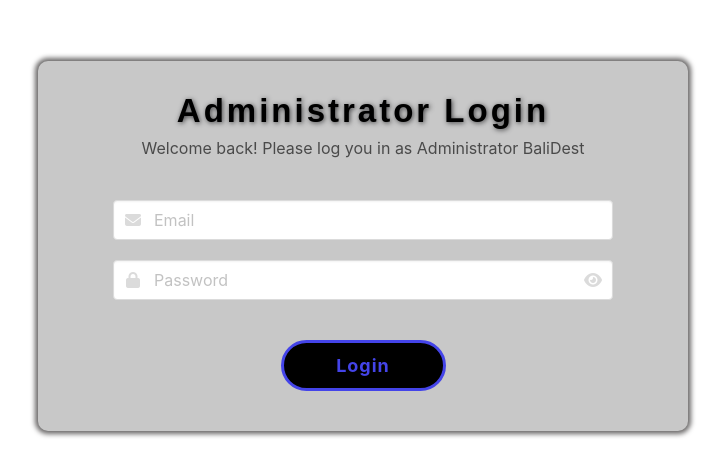
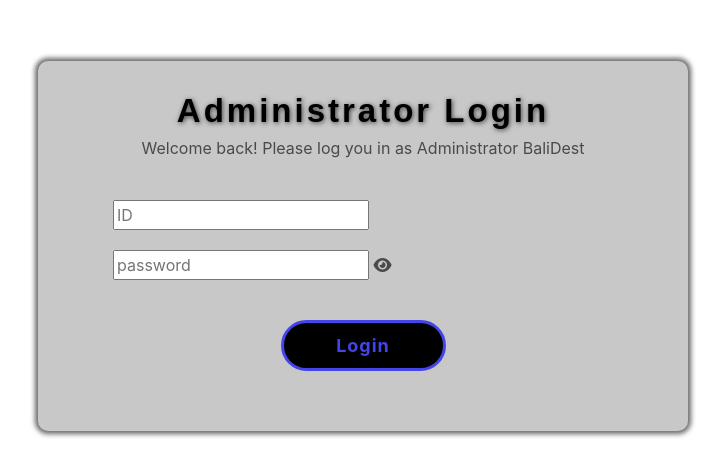
Before and after one commit to larrras/BaliDest, a Flask app: template templates/loginadmin.html in a window 1280 px wide. Shown: the part 154-630 px from the top of the page, without its empty margins (277-1002 px from the left). Run offline with Flask 3, Linux system fonts and the light colour scheme; the template is opened without the code that fills it, so the values that code supplies are empty.

Commit message:
mengubah login admin

```diff
--- a/app.py
+++ b/app.py
@@ -3,7 +3,7 @@
 # from os.path import join, dirname
 # from dotenv import load_dotenv
 
-from flask import Flask, render_template, request, jsonify, redirect
+from flask import Flask, render_template, request, jsonify, redirect,url_for
 from pymongo import MongoClient
 import requests
 import jwt
@@ -60,7 +60,7 @@ def api_login():
     if result is not None:
         payload = {
             'id' : id_receive,
-            'exp': datetime.utcnow() + timedelta(seconds=5)
+            'exp': datetime.utcnow() + timedelta(seconds=60)
         }
         token = jwt.encode(payload,SECRET_KEY,algorithm='HS256')
         return jsonify({'result':'success','token':token})
@@ -104,6 +104,12 @@ def api_valid():
         msg="login lah jika sudah registrasi!!"
         return jsonify({'result':'fail','msg':msg})
 
+# login admin
+@app.route('/login_admin')
+def login_admin():
+    return render_template('loginadmin.html')
+
+
 
 if __name__ == '__main__':
     #DEBUG is SET to TRUE. CHANGE FOR PROD
--- a/templates/loginadmin.html
+++ b/templates/loginadmin.html
@@ -79,17 +79,20 @@
 
     <script>
         function togglePasswordVisibility() {
-            var passwordInput = document.getElementById("password");
-            var icon = document.getElementById("toggle-icon");
+            let passwordInput = document.getElementById("password-input");
+            let toggleIcon = document.getElementById("toggle-icon");
 
             if (passwordInput.type === "password") {
                 passwordInput.type = "text";
-                icon.className = "fas fa-eye-slash";
+                toggleIcon.classList.remove("fa-eye");
+                toggleIcon.classList.add("fa-eye-slash");
             } else {
-                passwordInput.type = "pasword";
-                icon.className = "fas fa-eye"
+                passwordInput.type = "password";
+                toggleIcon.classList.remove("fa-eye-slash");
+                toggleIcon.classList.add("fa-eye");
             }
         }
+
     </script>
 
 
@@ -98,27 +101,18 @@
 <body>
     <div class="login">
 
-        <h2 style="font-size: 33px; color: black; text-shadow: 1px 1px 5px rgb(63, 63, 65);"><b>Administrator Login</b></h2>
-        <p style="text-align: center; justify-content: center; padding-top: 5px;">Welcome back! Please log you in as Administrator BaliDest</p>
+        <h2 style="font-size: 33px; color: black; text-shadow: 1px 1px 5px rgb(63, 63, 65);"><b>Administrator Login</b>
+        </h2>
+        <p style="text-align: center; justify-content: center; padding-top: 5px;">Welcome back! Please log you in as
+            Administrator BaliDest</p>
 
         <div class="box-email">
-            <p class="control has-icons-left is-warning">
-                <input class="input" type="email" placeholder="Email">
-                <span class="icon is-small is-left">
-                    <i class="fas fa-envelope"></i>
-                </span>
-            </p>
+                <input type="text" class="adminid" placeholder="ID">
         </div>
         <div class="box-pw">
-            <p class="control has-icons-left has-icons-right">
-                <input class="input" type="password" id="password" placeholder="Password">
-                <span class="icon is-small is-left">
-                    <i class="fas fa-lock"></i>
-                </span>
-                <span class="icon is-small is-right">
-                    <i id="toggle-icon" class="fas fa-eye" onclick="togglePasswordVisibility()"></i>
-                </span>
-            </p>
+                <input type="password" id="password-input" placeholder="password">
+                <i id="toggle-icon" class="fas fa-eye" onclick="togglePasswordVisibility()"></i>
+
         </div>
 
         <button type="submit" class="btn-login"><b>Login</b></button>
```
Also changed, not shown: templates/home.html (+12 -6 lines).
